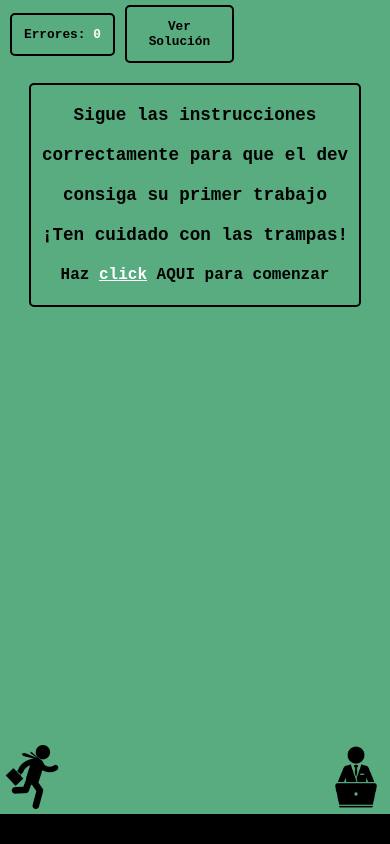
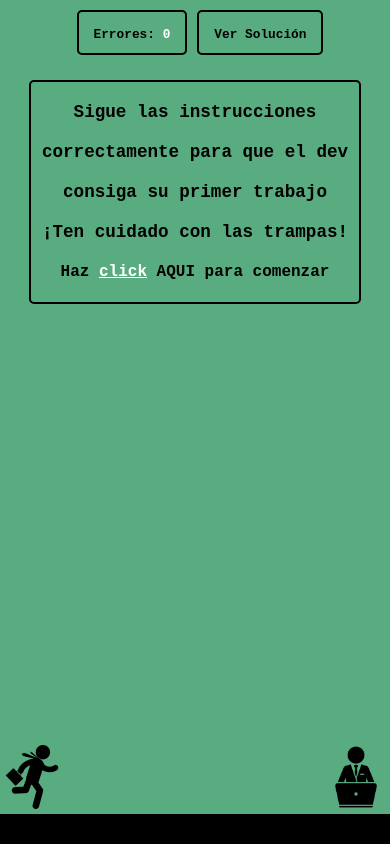
Before and after one commit to JuanPanizzi/dev-game, a React (Vite) app: page / in a window 390 px wide. Built offline with nearby package versions, Linux system fonts and the light colour scheme.

Commit message:
*css changes: modificaciones menores

```diff
--- a/src/pages/Home.jsx
+++ b/src/pages/Home.jsx
@@ -18,8 +18,8 @@ export const Home = () => {
     <main>
     <section>
       <div className='ctn-error-pista'>
-    <h1 className='errores'>Errores: <span>{errores} </span> </h1>
-      <h1 className='pista' onClick={handlePista}>Ver Solución</h1>
+    <button className='errores'>Errores: <span>{errores} </span> </button>
+      <button className='pista' onClick={handlePista}>Ver Solución</button>
       </div>
 
        { welcome && !first && <Welcome
--- a/src/styles/First.css
+++ b/src/styles/First.css
@@ -9,10 +9,9 @@
     cursor: pointer;
     font-size: 1.2rem;
     font-weight:400;
-    width: 15rem;
+    width: 10rem;
 }
 .btn-green{
-    font-weight: 100;
     margin: auto;
     margin-bottom: 5px;
 }
--- a/src/styles/Welcome.css
+++ b/src/styles/Welcome.css
@@ -2,6 +2,7 @@
     display: flex;
     align-items: center;
     margin-bottom: 20px;
+    padding: 5px;
 }
 .errores, .pista{
     margin-top: 5px;
@@ -9,8 +10,13 @@
   border: 2px solid black;
   border-radius: 5px 5px;
     color: black;
-    padding: 12px;
+    padding: 15px;
     font-size: 1.2rem;
+    background-color: transparent;
+    font-family: 'Courier New', Courier, monospace;
+    font-weight: bold;
+    min-width: 110px;
+    max-height: 45px;
 }
 .pista{
     cursor: pointer;
@@ -68,15 +74,15 @@
     .ctn-welcome h3 {
         font-size: 1rem;
 }
+.ctn-error-pista{
+    display: flex;
+    justify-content: center;
+}
 .errores, .pista {
     margin-left: 10px;
     border: 2px solid black;
     border-radius: 5px 5px;
     color: black;
-    padding: 12px;
-    min-width: 25%;
-    max-width: 28%;
     font-size: 0.8rem;
-    text-align: center;
 }
 }
```
